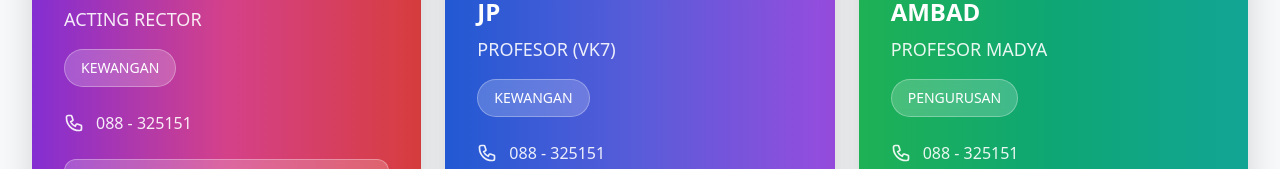
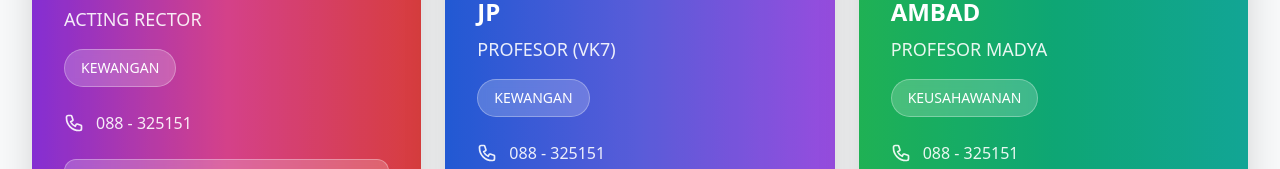
Before and after one commit to fpp-uitmsabah/permata, a plain HTML site: page index.html in a window 1280 px wide. Shown: the part 935-1104 px from the top of the page. Drawn offline with nearby package versions, Linux system fonts and the light colour scheme.

Commit message:
Update index.html

```diff
--- a/index.html
+++ b/index.html
@@ -346,7 +346,7 @@
                 "name": "PROFESOR TS. DR. IMBARINE BIN HJ BUJANG, JP", "position": "PROFESOR (VK7)", "field": "KEWANGAN", "phone": "088 - 325151", "imageUrl": "https://i.imgur.com/yK4vFQ9.png", "distinguished": true, "path": "https://fpp-uitmsabah.github.io/permata/imbarine.html"
             },
             {
-                "name": "ASSOCIATE PROFESSOR DR SYLVIA@ NABILA AZWA AMBAD", "position": "PROFESOR MADYA", "field": "PENGURUSAN", "phone": "088 - 325151", "imageUrl": "https://i.imgur.com/R4QSvdh.png", "distinguished": true, "path": "https://fpp-uitmsabah.github.io/permata/nabila.html"
+                "name": "ASSOCIATE PROFESSOR DR SYLVIA@ NABILA AZWA AMBAD", "position": "PROFESOR MADYA", "field": "KEUSAHAWANAN", "phone": "088 - 325151", "imageUrl": "https://i.imgur.com/R4QSvdh.png", "distinguished": true, "path": "https://fpp-uitmsabah.github.io/permata/nabila.html"
             },
             {
                 "name": "ASSOCIATE PROFESSOR DR IMELDA ALBERT GISIP", "position": "PROFESOR MADYA", "field": "PEMASARAN", "phone": "088 - 325151", "imageUrl": "https://i.imgur.com/znk7EGc.png", "isMarketingExpert": true, "path": "https://fpp-uitmsabah.github.io/permata/imelda.html"
```
